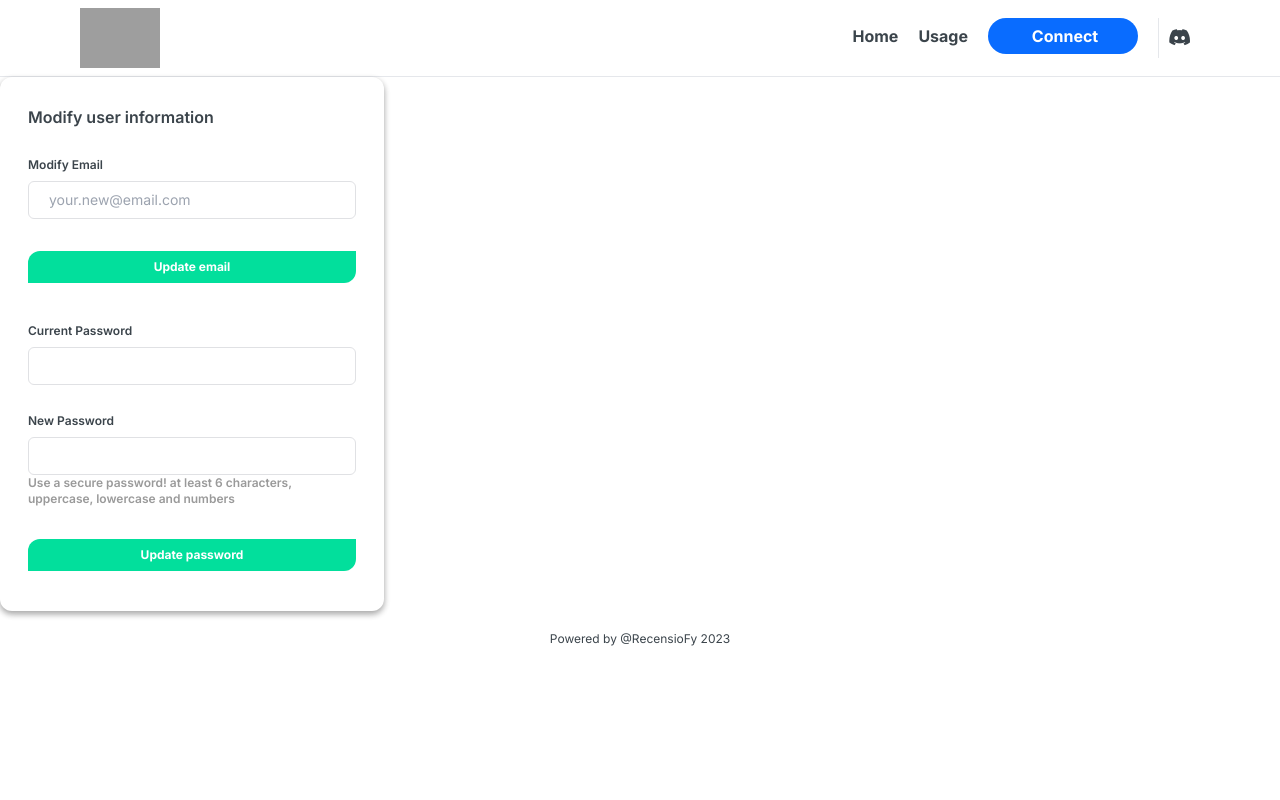
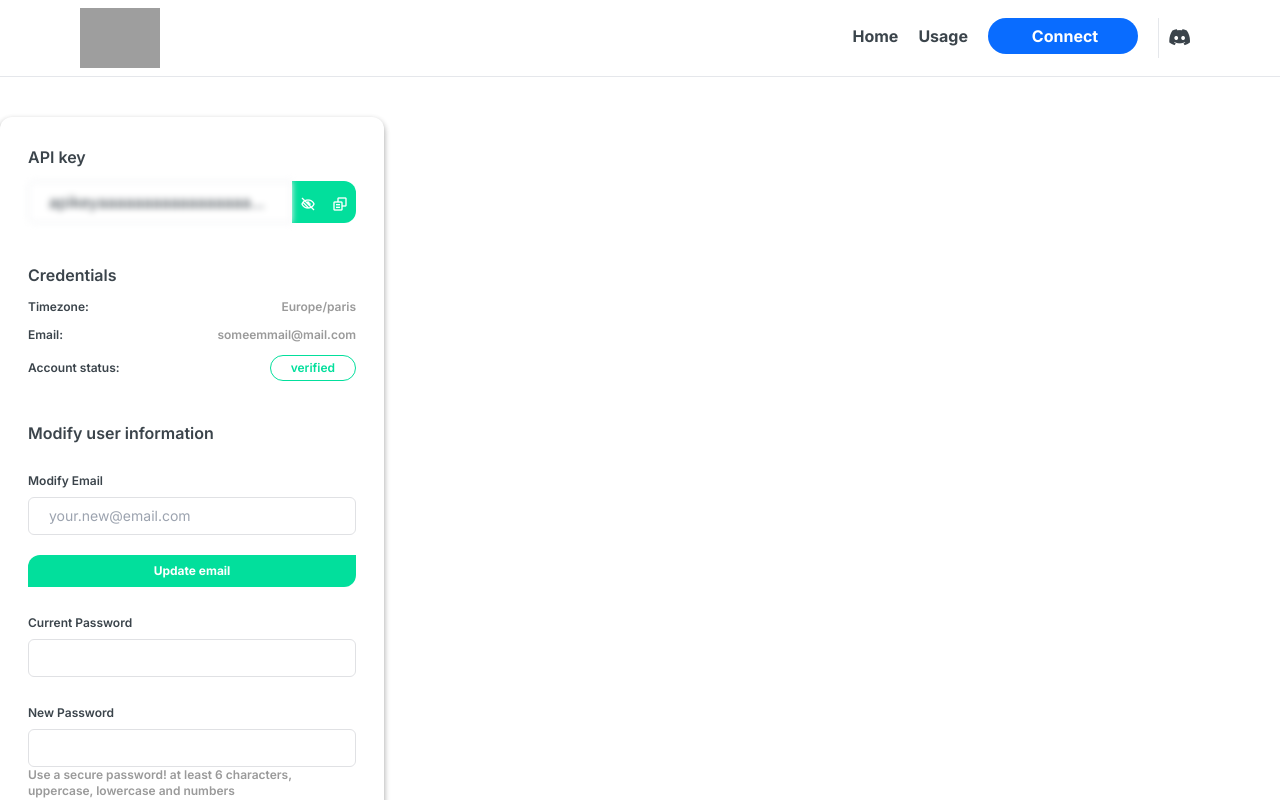
Before and after one commit to cyla00/recensiofy, a Nuxt app: page /dashboard in a window 1280 px wide. Shown: the top 800 px of the page. Built offline with nearby package versions, Linux system fonts and the light colour scheme; no server answers; grey boxes are pictures that could not be loaded.

Commit message:
front user dash credentials

```diff
--- a/components/dashboard/ModUserData.vue
+++ /dev/null
@@ -1,79 +0,0 @@
-<script setup lang="ts">
-
-
-const email = ref<string>('')
-const currentPass = ref<string>('')
-const newPass = ref<string>('')
-
-const updateEmail = async () => {
-
-}
-const updatePassword = async () => {
-
-}
-</script>
-
-<template>
-
-    <div class="w-96 bg-c-light back-shadow rounded-xl p-7 text-c-dark">
-
-        <h1 class="font-semibold text-base">Modify user information</h1>
-
-        <div>
-            <div class="flex flex-col my-5">
-                <div class="flex flex-row">
-                    <label class="text-xs capitalize my-2 font-semibold" for="password">Modify email</label>
-                </div>
-
-                <input
-                    class="duration-300 border outline-none border-c-b-light focus:border-c-green py-2 px-5 text-sm rounded-md"
-                    type="text" v-model="email" spellcheck="false" placeholder="your.new@email.com">
-            </div>
-
-            <div class="text-xs">
-                <button
-                    class="duration-300 desktop-btn bg-c-green py-2 px-10 my-3 rounded-tl-xl rounded-br-xl text-c-light font-bold w-full"
-                    @click="updateEmail">
-                    Update email
-                </button>
-            </div>
-        </div>
-
-        <div class="text-xs">
-            <div class="flex flex-col my-5">
-                <div class="flex flex-row">
-                    <label class="text-xs capitalize my-2 font-semibold" for="password">Current password</label>
-                </div>
-
-                <input
-                    class="duration-300 border outline-none border-c-b-light focus:border-c-green py-2 px-5 text-sm rounded-md"
-                    type="password" v-model="currentPass" spellcheck="false">
-            </div>
-
-            <div class="flex flex-col my-5">
-                <div class="flex flex-row">
-                    <label class="text-xs capitalize my-2 font-semibold" for="password">New password</label>
-                </div>
-
-                <input
-                    class="duration-300 border outline-none border-c-b-light focus:border-c-green py-2 px-5 text-sm rounded-md"
-                    type="password" v-model="newPass" spellcheck="false">
-                <p class="text-c-light-grey font-semibold">Use a secure password! at least 6 characters, uppercase, lowercase and numbers</p>
-            </div>
-
-            <div class="text-xs">
-                <button
-                    class="duration-300 desktop-btn bg-c-green py-2 px-10 my-3 rounded-tl-xl rounded-br-xl text-c-light font-bold w-full"
-                    @click="updatePassword">
-                    Update password
-                </button>
-            </div>
-        </div>
-
-    </div>
-
-</template>
-
-<style scoped>
-
-</style>
--- /dev/null
+++ b/components/dashboard/UserData.vue
@@ -0,0 +1,137 @@
+<script setup lang="ts">
+
+const Show = ref<boolean>(false)
+const ErrMsg = ref<string>('')
+const SuccMsg = ref<string>('')
+
+const currentPass = ref<string>('')
+const newPass = ref<string>('')
+const showBlur = ref<boolean>(true)
+const newEmail = ref<string>('')
+
+const apiKey = ref<string>('apikeyaaaaaaaaaaaaaaaaaaasssss')
+const zone = ref<string>('Europe/paris')
+const email = ref<string>('someemmail@mail.com')
+
+const refKey = ref()
+
+const blur = () => {
+    showBlur.value = !showBlur.value
+}
+
+const copyKey = async () => {
+    await navigator.clipboard.writeText(refKey.value.value)
+    Show.value = true
+    SuccMsg.value = 'Copied to clipboard'
+}
+
+const updateEmail = async () => {
+
+}
+
+const updatePassword = async () => {
+
+}
+
+onBeforeMount(async () => {
+    //fetch user data from api
+})
+
+</script>
+
+<template>
+
+    <div class="w-96 bg-c-light back-shadow rounded-xl p-7 text-c-dark">
+        <Popup v-model:Show="Show" v-model:ErrMsg="ErrMsg" v-model:SuccMsg="SuccMsg"/>
+        <div>
+            <h1 class="font-semibold text-base mb-3">API key</h1>
+            <div class="flex">
+                <input
+                    class="py-2 px-5 border w-full truncate duration-300 rounded-l-md" type="text" v-model="apiKey" spellcheck="false" ref="refKey" readonly="true" :class="{'blur-text': showBlur}">
+                <button class="py-1 px-2 bg-c-green text-c-light desktop-btn duration-300" @click="blur"><i class='bx bx-low-vision'></i></button>
+                <button class="py-1 px-2 bg-c-green text-c-light desktop-btn duration-300 rounded-r-xl" @click="copyKey"><i class='bx bx-copy-alt'></i></button>
+            </div>
+        </div>
+
+        <div class="my-10">
+            <h1 class="font-semibold text-base mb-3">Credentials</h1>
+
+            <div class="text-xs font-semibold">
+                <div class="flex flex-row">
+                    <p class="my-auto w-full">Timezone: </p>
+                    <p class="text-c-light-grey">{{ zone }}</p>
+                </div>
+
+                <div class="flex flex-row my-3">
+                    <p class="my-auto w-full">Email: </p>
+                    <p class="text-c-light-grey">{{ email }}</p>
+                </div>
+
+                <div class="flex flex-row">
+                    <p class="my-auto w-full">Account status: </p>
+                    <p class="py-1 px-5 border rounded-full text-c-green border-c-green">verified</p>
+                </div>
+            </div>
+        </div>
+
+        <div>
+            <h1 class="font-semibold text-base">Modify user information</h1>
+            <div class="flex flex-col my-5">
+                <div class="flex flex-row">
+                    <label class="text-xs capitalize my-2 font-semibold" for="password">Modify email</label>
+                </div>
+
+                <input
+                    class="duration-300 border outline-none border-c-b-light focus:border-c-green py-2 px-5 text-sm rounded-md"
+                    type="text" v-model="newEmail" spellcheck="false" placeholder="your.new@email.com">
+            </div>
+
+            <div class="text-xs">
+                <button
+                    class="duration-300 desktop-btn bg-c-green py-2 px-10 rounded-tl-xl rounded-br-xl text-c-light font-bold w-full"
+                    @click="updateEmail">
+                    Update email
+                </button>
+            </div>
+        </div>
+
+        <div class="text-xs">
+            <div class="flex flex-col my-5">
+                <div class="flex flex-row">
+                    <label class="text-xs capitalize my-2 font-semibold" for="password">Current password</label>
+                </div>
+
+                <input
+                    class="duration-300 border outline-none border-c-b-light focus:border-c-green py-2 px-5 text-sm rounded-md"
+                    type="password" v-model="currentPass" spellcheck="false">
+            </div>
+
+            <div class="flex flex-col my-5">
+                <div class="flex flex-row">
+                    <label class="text-xs capitalize my-2 font-semibold" for="password">New password</label>
+                </div>
+
+                <input
+                    class="duration-300 border outline-none border-c-b-light focus:border-c-green py-2 px-5 text-sm rounded-md"
+                    type="password" v-model="newPass" spellcheck="false">
+                <p class="text-c-light-grey font-semibold">Use a secure password! at least 6 characters, uppercase, lowercase and numbers</p>
+            </div>
+
+            <div class="text-xs">
+                <button
+                    class="duration-300 desktop-btn bg-c-green py-2 px-10 rounded-tl-xl rounded-br-xl text-c-light font-bold w-full"
+                    @click="updatePassword">
+                    Update password
+                </button>
+            </div>
+        </div>
+
+    </div>
+
+</template>
+
+<style scoped>
+.blur-text{
+    filter: blur(3px);
+}
+</style>
--- a/pages/dashboard.vue
+++ b/pages/dashboard.vue
@@ -16,8 +16,8 @@ definePageMeta({
 </script>
 
 <template>
-    <main>
-        <DashboardModUserData/>
+    <main class="py-10">
+        <DashboardUserData/>
     </main>
 </template>
 
```
